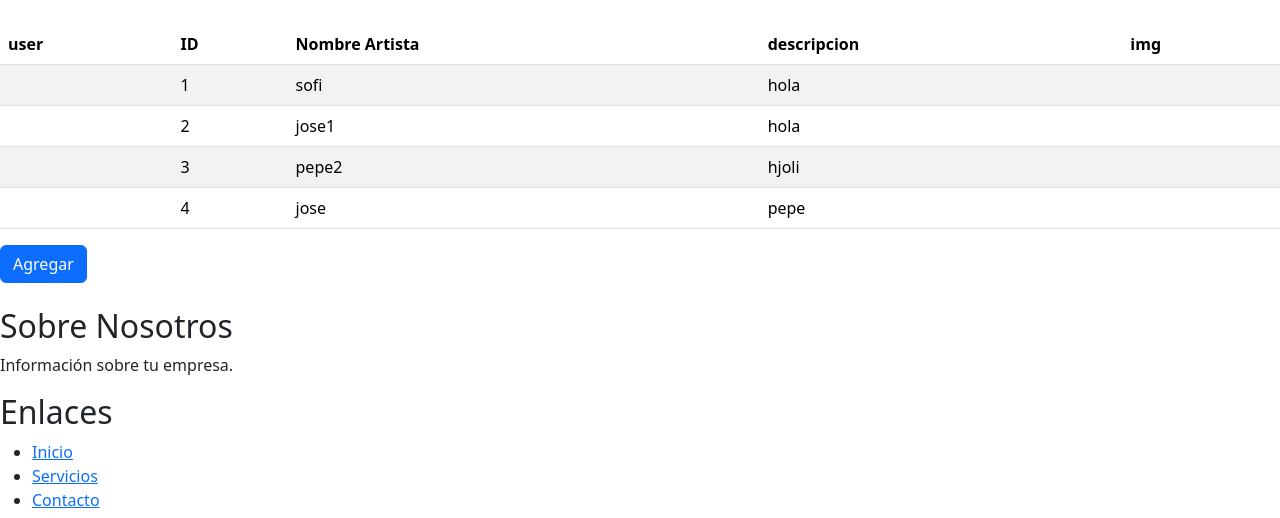
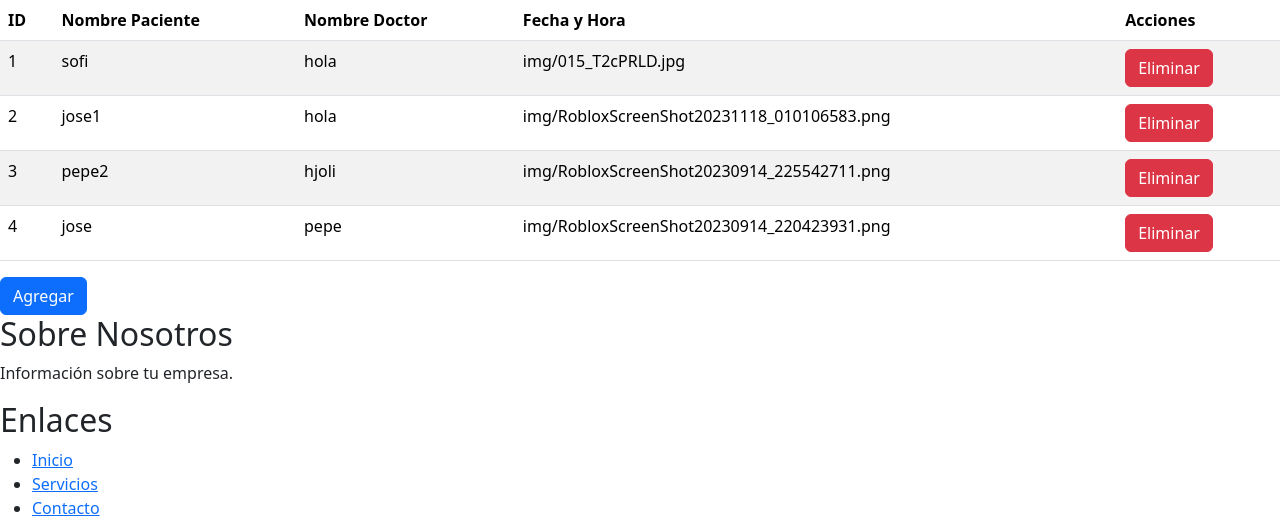
Before and after one commit to JosePanza/Hospital-galenos, a Django app: page /cita_list/ in a window 1280 px wide. Shown: the part 56-574 px from the top of the page. Run offline with Django 4.2, Linux system fonts and the light colour scheme; data comes from the database, SQL or seed files in the repository; both versions use the stored data as it was after the commit; some libraries are stand-ins or nearby versions.

Commit message:
arreglando un par de errores

```diff
--- a/hospital/templates/cita_list.html
+++ b/hospital/templates/cita_list.html
@@ -1,45 +1,43 @@
 {% extends "./base.html" %}
-
-
-{% block title %}Lista {% endblock %}
 
 {% block body %}
 {% load static %}
 
 <!DOCTYPE html>
-<br>
+<html>
 <head>
     <title>Lista de artistas</title>
 </head>
-
+<body>
 
 <table class="table table-striped" style="background-color: rgb(255, 255, 255);">
     <thead>
         <tr>
-        <th>user</th>
             <th>ID</th>
-        <th>Nombre Artista</th>
-        <th>descripcion</th>
-        <th>img</th>
+            <th>Nombre Paciente</th>
+            <th>Nombre Doctor</th>
+            <th>Fecha y Hora</th>
+            <th>Acciones</th>
         </tr>
     </thead>
     <tbody>
         {% for usuario in usuarios %}
         <tr>
-        <td>{{ usuario.user }}</td>
             <td>{{ usuario.ID_usuario }}</td>
             <td>{{ usuario.nombre_usuario }}</td>
             <td>{{ usuario.descripcion }}</td>
-        <td>{{ img }}</td>
+            <td>{{ usuario.img }}</td>
+            <td>
+                <a href="{% url 'eliminar_cita' usuario.ID_usuario %}" class="btn btn-danger">Eliminar</a>
+            </td>
         </tr>
         {% endfor %}
     </tbody>
 </table>
 
+<a href="{% url 'forms' %}" class="btn btn-primary">Agregar</a>
 
-   <a href="{% url 'forms'%}" class="btn btn-primary">Agregar</a>
-<br></br>
 </body>
 </html>
 
-{% endblock  %}
+{% endblock %}
--- a/hospital/urls.py
+++ b/hospital/urls.py
@@ -16,5 +16,7 @@ urlpatterns = [
     path('accounts/profile/', views.profile_view, name='profile'),
     #test
     path('forms/', views.forms, name='forms'),
-    path('cita_list/', views.cita_list, name='cita_list')
+    path('cita_list/', views.cita_list, name='cita_list'),
+    path('eliminar_cita/<int:cita_id>/', views.eliminar_cita, name='eliminar_cita'),
+
 ]+ static(settings.STATIC_URL, document_root=settings.STATIC_ROOT)
--- a/hospital/views.py
+++ b/hospital/views.py
@@ -1,4 +1,4 @@
-from .models import  Doctor, Usuario
+from .models import  Doctor, Usuario, Appointment
 from django.contrib import messages
 from django.contrib.auth import logout
 from django.contrib.auth import login as auth_login
@@ -7,7 +7,7 @@ from django.contrib.auth.decorators import login_required
 from django.contrib.auth import login, logout, authenticate
 from django.contrib.auth.forms import UserCreationForm, AuthenticationForm
 from django.db import IntegrityError
-from django.shortcuts import render, redirect
+from django.shortcuts import render, redirect, get_object_or_404
 from django.contrib.auth.models import User
 
 @login_required
@@ -82,7 +82,7 @@ def logout_view(request):
     logout(request)
     return redirect('inicio')
 
-#test
+#forms es para agregar cotas basicamente
 def forms(request):
     if request.method == 'POST':
         formulario = usuariosform(request.POST, request.FILES)
@@ -96,6 +96,16 @@ def forms(request):
 
     return render(request, 'form.html', {'formulario': formulario})
 
+def eliminar_cita(request, cita_id):
+    cita = get_object_or_404(Usuario, ID_usuario=cita_id)
+
+    if request.method == 'POST':
+        cita.delete()
+        messages.success(request, '¡Cita eliminada correctamente!')
+        return redirect('inicio')  # Reemplaza 'inicio' con tu URL de inicio
+
+    return render(request, 'eliminar_cita.html', {'cita': cita})
+
 def cita_list(request):
 
     usuarios = Usuario.objects.all()
```
Also changed, not shown: hospital/templates/eliminar_citas.html (added, +22 -0 lines), db.sqlite3, img/img/RobloxScreenShot20230914_220423931.png (added), img/img/RobloxScreenShot20230914_225542711.png (added), img/img/RobloxScreenShot20231118_010106583.png (added). Lines whose indentation alone changed are shown as unchanged.
